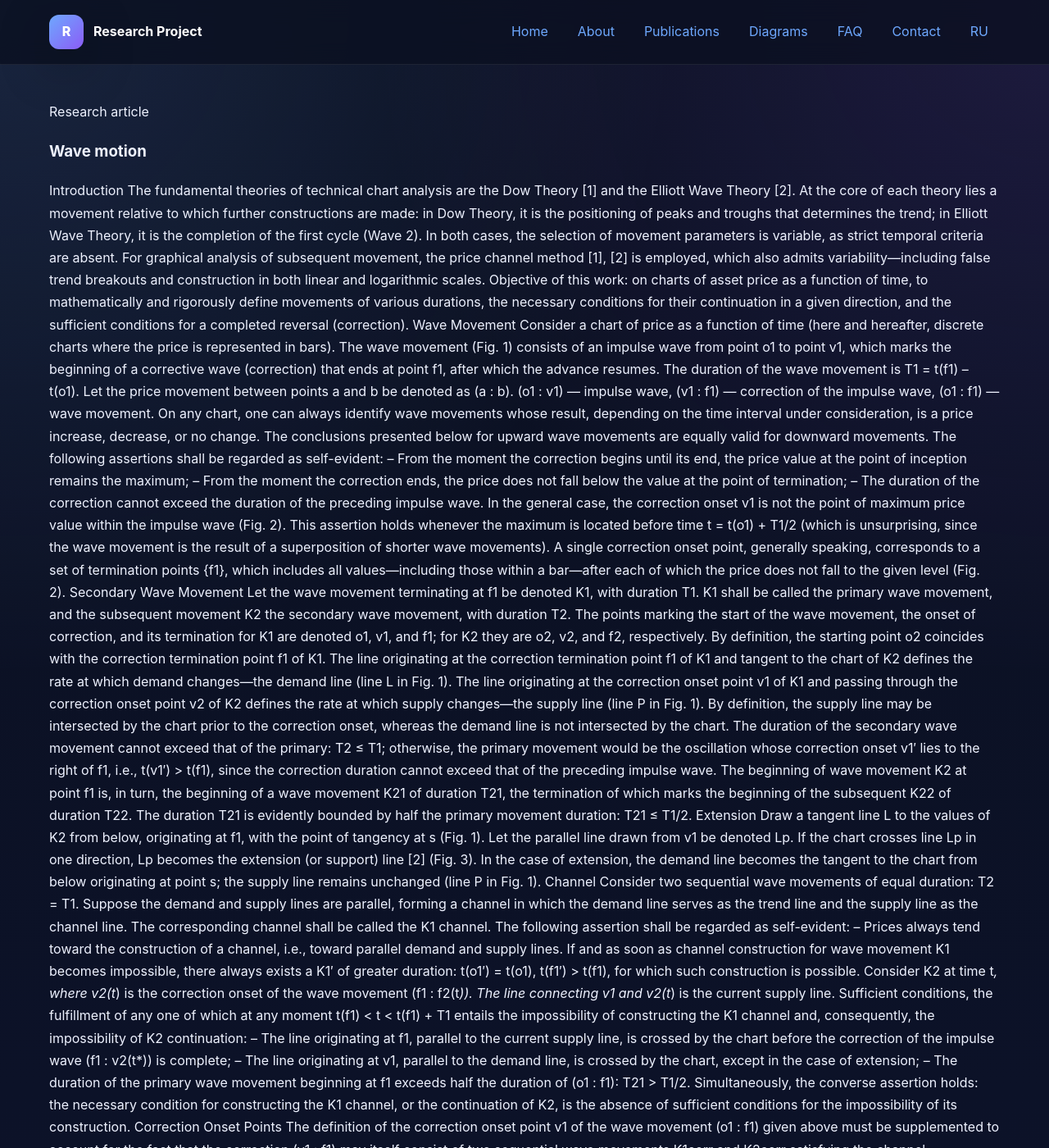
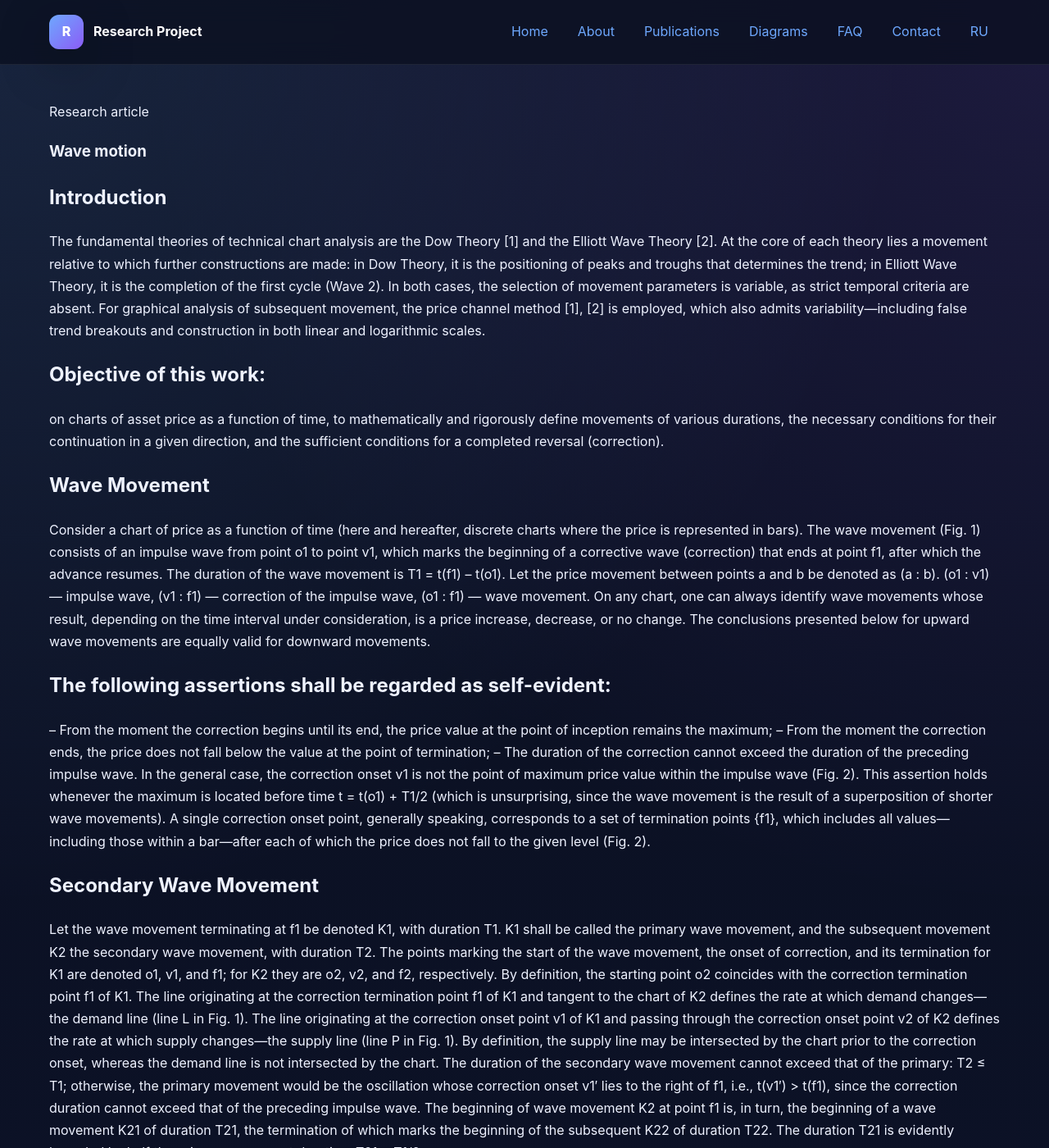
Before and after one commit to naoumov-ilia/naoumov-ilia.github.io, a Jekyll site: the page built from en/articles/article-1.md, in a window 1280 px wide and 1400 px high. Shown: the whole window at 82% size. Built offline with Jekyll 4.4.1, drawn with Linux system fonts in a browser that asks for light colours; some of the changed text lies outside the part shown.

Commit message:
Update article-1.md

```diff
--- a/en/articles/article-1.md
+++ b/en/articles/article-1.md
@@ -6,48 +6,50 @@ description:
 permalink: /en/articles/article-1/
 ---
 
-Introduction
+## Introduction
 The fundamental theories of technical chart analysis are the Dow Theory [1] and the Elliott Wave Theory [2].
 At the core of each theory lies a movement relative to which further constructions are made: in Dow Theory, it is the positioning of peaks and troughs that determines the trend; in Elliott Wave Theory, it is the completion of the first cycle (Wave 2).
 In both cases, the selection of movement parameters is variable, as strict temporal criteria are absent.
 For graphical analysis of subsequent movement, the price channel method [1], [2] is employed, which also admits variability—including false trend breakouts and construction in both linear and logarithmic scales.
-Objective of this work: on charts of asset price as a function of time, to mathematically and rigorously define movements of various durations, the necessary conditions for their continuation in a given direction, and the sufficient conditions for a completed reversal (correction).
-Wave Movement
+## Objective of this work:
+on charts of asset price as a function of time, to mathematically and rigorously define movements of various durations, the necessary conditions for their continuation in a given direction, and the sufficient conditions for a completed reversal (correction).
+## Wave Movement
 Consider a chart of price as a function of time (here and hereafter, discrete charts where the price is represented in bars). The wave movement (Fig. 1) consists of an impulse wave from point o1 to point v1, which marks the beginning of a corrective wave (correction) that ends at point f1, after which the advance resumes. The duration of the wave movement is T1 = t(f1) – t(o1).
 Let the price movement between points a and b be denoted as (a : b).
 (o1 : v1) — impulse wave,
 (v1 : f1) — correction of the impulse wave,
 (o1 : f1) — wave movement.
 On any chart, one can always identify wave movements whose result, depending on the time interval under consideration, is a price increase, decrease, or no change. The conclusions presented below for upward wave movements are equally valid for downward movements.
-The following assertions shall be regarded as self-evident:
+## The following assertions shall be regarded as self-evident:
 – From the moment the correction begins until its end, the price value at the point of inception remains the maximum;
 – From the moment the correction ends, the price does not fall below the value at the point of termination;
 – The duration of the correction cannot exceed the duration of the preceding impulse wave.
 In the general case, the correction onset v1 is not the point of maximum price value within the impulse wave (Fig. 2).
 This assertion holds whenever the maximum is located before time t = t(o1) + T1/2 (which is unsurprising, since the wave movement is the result of a superposition of shorter wave movements).
 A single correction onset point, generally speaking, corresponds to a set of termination points {f1}, which includes all values—including those within a bar—after each of which the price does not fall to the given level (Fig. 2).
-Secondary Wave Movement
+## Secondary Wave Movement
 Let the wave movement terminating at f1 be denoted K1, with duration T1. K1 shall be called the primary wave movement, and the subsequent movement K2 the secondary wave movement, with duration T2. The points marking the start of the wave movement, the onset of correction, and its termination for K1 are denoted o1, v1, and f1; for K2 they are o2, v2, and f2, respectively. By definition, the starting point o2 coincides with the correction termination point f1 of K1.
 The line originating at the correction termination point f1 of K1 and tangent to the chart of K2 defines the rate at which demand changes—the demand line (line L in Fig. 1).
 The line originating at the correction onset point v1 of K1 and passing through the correction onset point v2 of K2 defines the rate at which supply changes—the supply line (line P in Fig. 1).
 By definition, the supply line may be intersected by the chart prior to the correction onset, whereas the demand line is not intersected by the chart.
 The duration of the secondary wave movement cannot exceed that of the primary: T2 ≤ T1; otherwise, the primary movement would be the oscillation whose correction onset v1′ lies to the right of f1, i.e., t(v1′) > t(f1), since the correction duration cannot exceed that of the preceding impulse wave.
 The beginning of wave movement K2 at point f1 is, in turn, the beginning of a wave movement K21 of duration T21, the termination of which marks the beginning of the subsequent K22 of duration T22. The duration T21 is evidently bounded by half the primary movement duration: T21 ≤ T1/2.
-Extension
+## Extension
 Draw a tangent line L to the values of K2 from below, originating at f1, with the point of tangency at s (Fig. 1). Let the parallel line drawn from v1 be denoted Lp. If the chart crosses line Lp in one direction, Lp becomes the extension (or support) line [2] (Fig. 3).
 In the case of extension, the demand line becomes the tangent to the chart from below originating at point s; the supply line remains unchanged (line P in Fig. 1).
-Channel
+## Channel
 Consider two sequential wave movements of equal duration: T2 = T1. Suppose the demand and supply lines are parallel, forming a channel in which the demand line serves as the trend line and the supply line as the channel line. The corresponding channel shall be called the K1 channel.
-The following assertion shall be regarded as self-evident:
+## The following assertion shall be regarded as self-evident:
 – Prices always tend toward the construction of a channel, i.e., toward parallel demand and supply lines.
 If and as soon as channel construction for wave movement K1 becomes impossible, there always exists a K1′ of greater duration: t(o1′) = t(o1), t(f1′) > t(f1), for which such construction is possible.
 Consider K2 at time t*, where v2(t*) is the correction onset of the wave movement (f1 : f2(t*)). The line connecting v1 and v2(t*) is the current supply line.
-Sufficient conditions, the fulfillment of any one of which at any moment t(f1) < t < t(f1) + T1 entails the impossibility of constructing the K1 channel and, consequently, the impossibility of K2 continuation:
+## Sufficient conditions,
+the fulfillment of any one of which at any moment t(f1) < t < t(f1) + T1 entails the impossibility of constructing the K1 channel and, consequently, the impossibility of K2 continuation:
 – The line originating at f1, parallel to the current supply line, is crossed by the chart before the correction of the impulse wave (f1 : v2(t*)) is complete;
 – The line originating at v1, parallel to the demand line, is crossed by the chart, except in the case of extension;
 – The duration of the primary wave movement beginning at f1 exceeds half the duration of (o1 : f1): T21 > T1/2.
 Simultaneously, the converse assertion holds: the necessary condition for constructing the K1 channel, or the continuation of K2, is the absence of sufficient conditions for the impossibility of its construction.
-Correction Onset Points
+## Correction Onset Points
 The definition of the correction onset point v1 of the wave movement (o1 : f1) given above must be supplemented to account for the fact that the correction (v1 : f1) may itself consist of two sequential wave movements K1corr and K2corr satisfying the channel construction condition.
 The correction duration is bounded by the following inequalities (see the self-evident assertions):
 D = T1corr + T2corr ≤ 2 × T1corr
@@ -56,7 +58,7 @@ Consequently, the duration of the primary correction oscillation must satisfy th
 T1corr ≤ (t(v1) – t(o1)) / 2
 This inequality is satisfied whenever the distance from the wave movement origin o1 to the maximum price value tm is at least twice the distance from the maximum to the termination point f1, which implies T2corr = 0, and therefore t(v1) = tm.
 In the alternative case, the correction onset v1 lies to the right of the maximum, t(v1) > tm, and is determined by the maximum price value on the interval t(o1) + T1/2 < t < t(f1) for which the necessary conditions for K1corr channel construction are met at point f1.
-Selected Corollaries and Examples
+## Selected Corollaries and Examples
 1. The maximum depth of the K2 correction (of the impulse wave (f1 : v21)) is bounded by the line originating at f1, parallel to the supply line (the lower line) (Fig. 4). The crossing of this line before the completion of the current wave movement K2 correction (Fig. 5) triggers a correction of the larger-scale impulse wave (o1 : v21). Here T1*corr is the maximum correction duration of the impulse wave (o2 : v21).
 2. The reverse breakout of the extension line Lp (Fig. 6) violates the necessary condition for K1 channel construction. The possibility of constructing a K1′ channel of greater duration, with impulse wave (o1 : v1′), is negated by the crossing of the dashed line parallel to the supply line P′. The wave movement K1′′, which admits channel construction, has its impulse wave as (o1 : v21).
 3. Point f1 (Fig. 7) corresponds to the maximum correction duration of the impulse wave (o1 : v1) and thus to the maximum duration T1 = t(f1) – t(o1). Point f21 corresponds to K21 of maximum duration, which cannot exceed T1/2. A subsequent price decline below the value at f21 signifies the impossibility of K21 channel construction. Consequently, the sufficient condition for the impossibility of K1 channel construction is fulfilled. The wave movement whose channel can be constructed is K1′ with impulse wave (o1 : v1′). T1′corr is the maximum duration of the K1′corr correction channel.
@@ -67,10 +69,10 @@ Selected Corollaries and Examples
 5.3. “Head and Shoulders” (Fig. 11). In constructing the K1 channel, the necessary condition is violated: the line originating at f1, parallel to the supply line P, is crossed before the correction of the impulse wave (f1 : v21) is complete. Channel construction becomes possible for the wave movement with impulse wave (o1 : v1′), where v1′ marks the correction onset.
 The lower line in the figure is the neckline of the “Head and Shoulders” pattern. The neckline is drawn between two troughs—in Elliott Wave terminology, the termination of Wave 4 and Wave A. Wave 4 is the final correction before the subsequent advance, and Wave A is the first wave of the correction.
 5.4. This case yields an earlier signal than the “Head and Shoulders” pattern (Fig. 12). The K1 channel cannot be constructed because the extension line (originating at v1) is crossed a second time. The possibility of constructing a K1′ channel, with primary wave movement (o1 : f1′), vanishes at the moment of the reverse crossing of line Lp, parallel to the current demand line L. From that point, channel construction (i.e., parallel demand and supply lines) becomes possible for the wave movement whose impulse wave is (o1 : v1′′), where v1′′ marks the correction onset. The crossing of the neckline (which coincides with line L) occurs later than the second crossing of Lp.
-Concluding Remarks
+## Concluding Remarks
 The examples presented correspond to various time scales of charts solely for the sake of clarity. The necessary conditions for the continuation of movement in the direction of the primary wave, as well as the sufficient conditions for its cessation, hold at any time scale.
 The self-evident assertions underlying this work are, generally speaking, valid for actively traded assets with a large number of market participants. The results have been repeatedly confirmed in the context of trading on the equity and foreign exchange markets of the Moscow Interbank Currency Exchange (MICEX).
-References
+## References
 [1] Murphy, J.J. Technical Analysis of the Futures Markets. New York Institute of Finance, 1986.
 [2] Prechter, R. R.N. Elliott’s Masterworks.Published by New Classics Library, 1996.
 The model considered makes it possible to formalize the structure of price movement and identify the key elements of the wave process.
```
